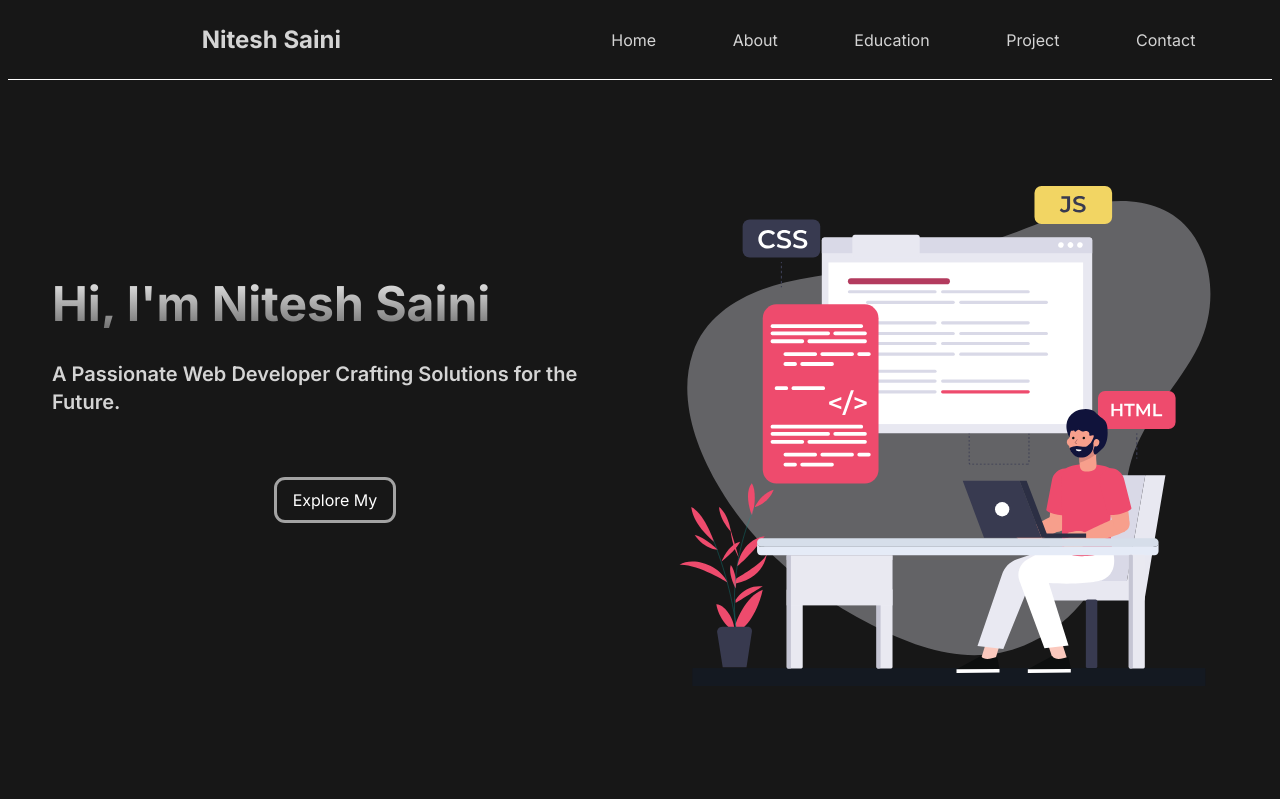
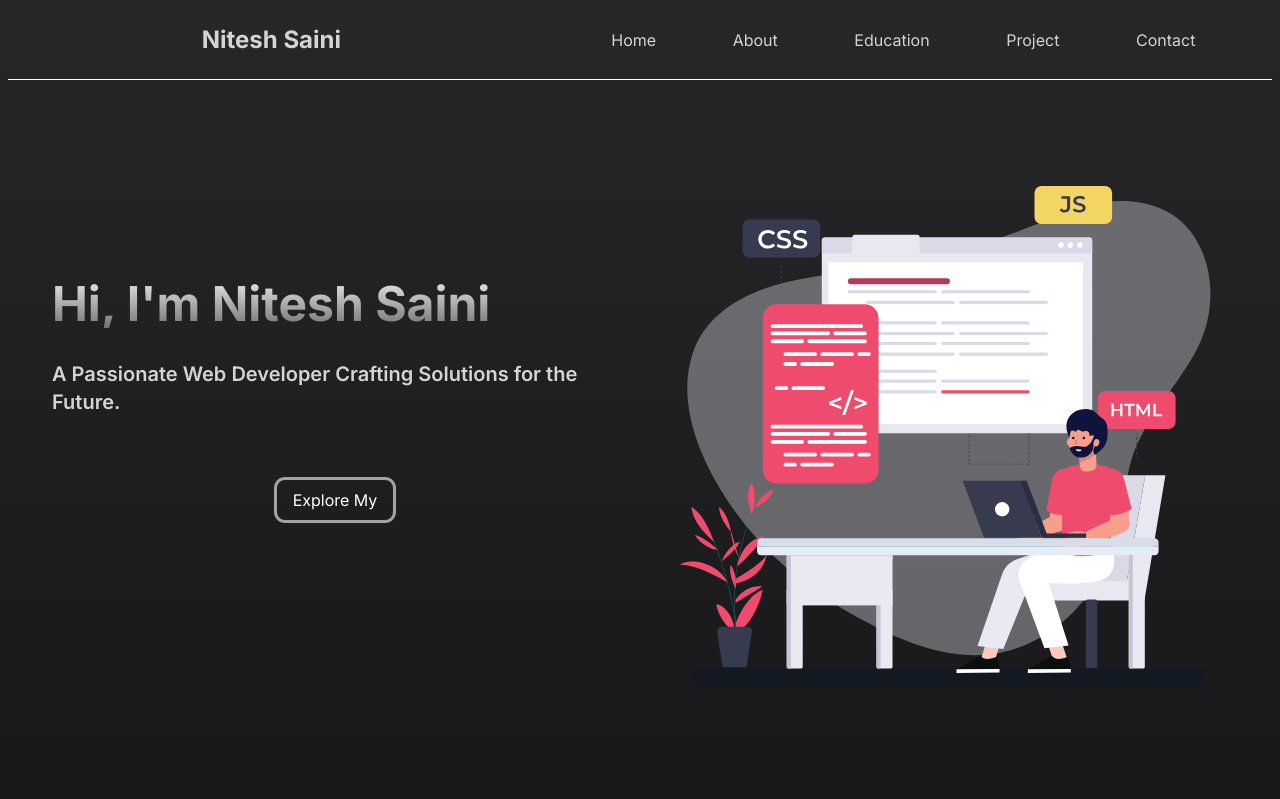
Before and after one commit to niteshsainicoder/portfolio, a Next.js app: page / in a window 1280 px wide. Shown: the top 799 px of the page. Built offline with nearby package versions, Linux system fonts and the light colour scheme.

Commit message:
scrollbar removed and bg color added

```diff
--- a/src/app/layout.tsx
+++ b/src/app/layout.tsx
@@ -17,7 +17,7 @@ export default function RootLayout({
 }>) {
   return (
     <html lang="en">
-      <body className={`${inter.className} relative text-neutral-300 bg-neutral-900 `}>
+      <body className={`${inter.className} remove-scrollbar relative text-neutral-300 bg-neutral-900 `}>
         <div className="h-16 absolute px-2  top-0 left-0 right-0 w-full"><NavBAR/></div>
         {children}</body>
     </html>
--- a/src/app/page.tsx
+++ b/src/app/page.tsx
@@ -35,7 +35,7 @@ export default function Home() {
           duration: 0.8,
           ease: "easeInOut",
         }}
-        className="relative w-full h-screen flex flex-1 gap-3 items-center justify-center px-9"
+        className="relative w-full bg-gradient-to-b from-zinc-800 to-zinc-900  h-screen flex flex-1 gap-3 items-center justify-center px-9"
       >
         <div className="relative flex flex-col sm:w-3/6   gap-4 items-center justify-center px-4" >
           <div className="text-3xl md:text-5xl  w-full bg-clip-text    bg-gradient-to-b from-neutral-200 to-neutral-500 font-bold text-left dark:text-white ">
```
